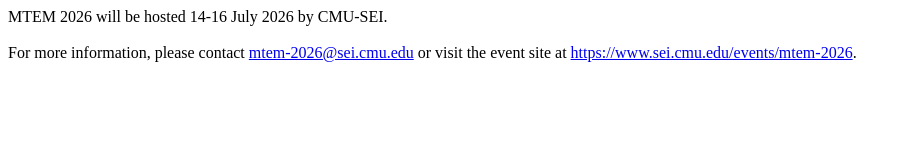
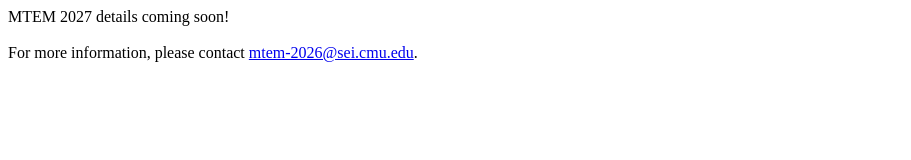
Before and after one commit to mtem-org/mtem.org, a plain HTML site: page index.html in a window 1280 px wide. Shown: the whole page, without its empty margins (0-911 px from the left). Drawn offline with Linux system fonts and the light colour scheme.

Commit message:
Update post-MTEM 2026

```diff
--- a/index.html
+++ b/index.html
@@ -4,10 +4,9 @@
         <title>MTEM</title>
     </head>
     <body>
-        MTEM 2026 will be hosted 14-16 July 2026 by CMU-SEI.
+        MTEM 2027 details coming soon!
         <br />
         <br />
-        For more information, please contact <a href="mailto:mtem-2026@sei.cmu.edu">mtem-2026@sei.cmu.edu</a> or visit the event site
-        at <a href="https://www.sei.cmu.edu/events/mtem-2026">https://www.sei.cmu.edu/events/mtem-2026</a>.
+        For more information, please contact <a href="mailto:mtem-2026@sei.cmu.edu">mtem-2026@sei.cmu.edu</a>.
     </body>
 </html>
```
